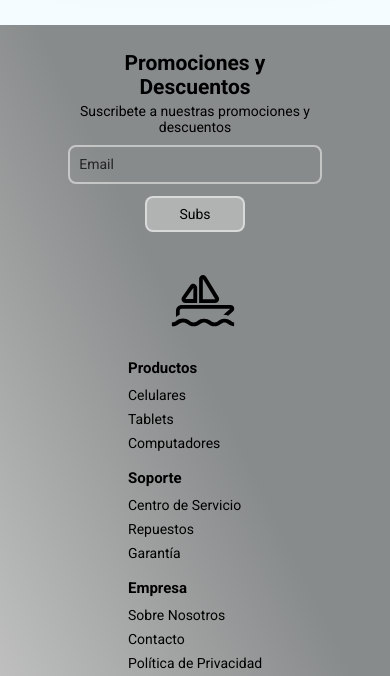
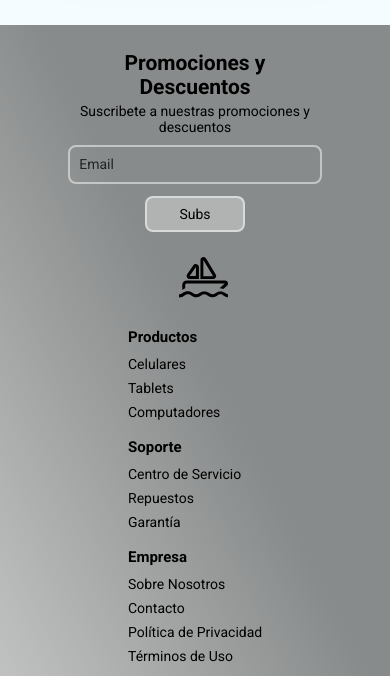
Before and after one commit to Ricardo-OB/proyecto-frontend-cac, a plain HTML site: page celulares.html in a window 390 px wide. Shown: the part 6308-6984 px from the top of the page. Drawn offline with nearby package versions, Linux system fonts and the light colour scheme.

Commit message:
mobile design

```diff
--- a/css/styles.css
+++ b/css/styles.css
@@ -620,6 +620,7 @@ main {
 
     .footer-subcont-2 {
         gap: 10px;
+        padding: 8px;
     }
 
     .footer-subcont-2 section {
@@ -638,6 +639,11 @@ main {
 
     .footer-subcont-2 ul li {
         margin-bottom: 8px;
+    }
+
+    .footer-logo svg {
+        width: 55px;
+        height: 55px;
     }
 
 }
```
